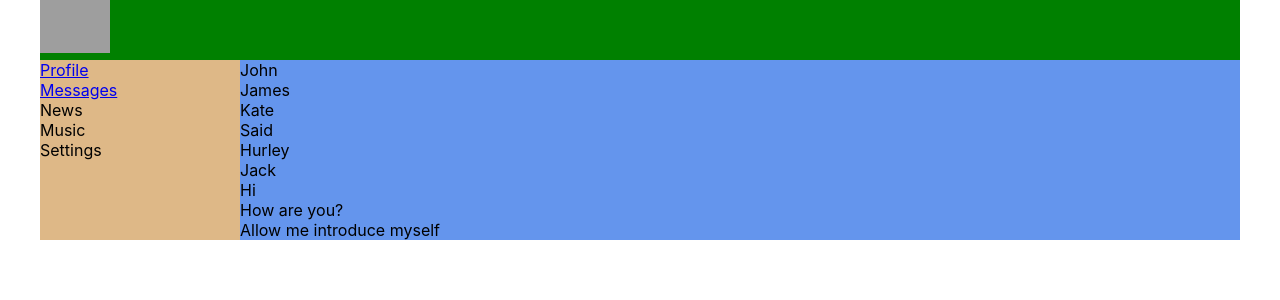
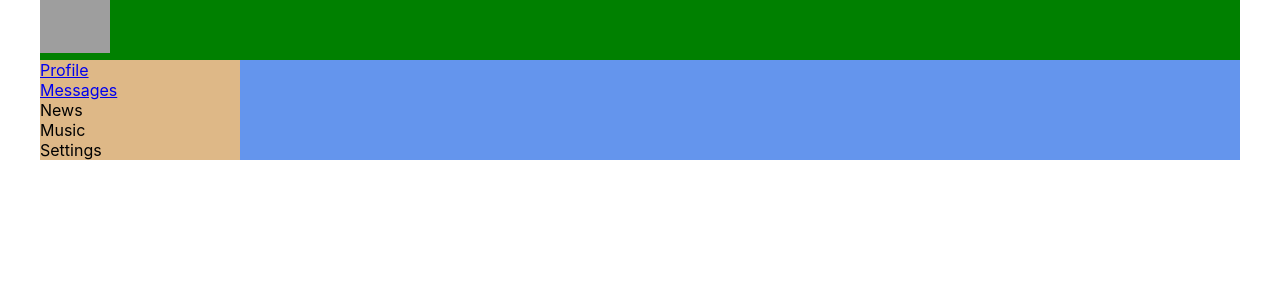
Before and after one commit to Deks47/reactapp1, a React (Create React App) app in the folder my-app/: page / in a window 1280 px wide. Shown: the top 300 px of the page. Built offline with nearby package versions, Linux system fonts and the light colour scheme; grey boxes are pictures that could not be loaded.

Commit message:
Update App.js

```diff
--- a/my-app/src/App.js
+++ b/my-app/src/App.js
@@ -4,22 +4,26 @@ import Header from './components/Header/Header';
 import Navbar from './components/Navbar/Navbar';
 import Profile from './components/Profile/Profile';
 import Dialogs from "./components/Dialogs/Dialogs";
+import {BrowserRouter, Route} from "react-router-dom";
 
 
 const App = (props) => {
 
     return (
-        <div className='app-wrapper'>
-            <Header/>
-            <Navbar/>
+        <BrowserRouter>
+            <div className='app-wrapper'>
+                <Header/>
+                <Navbar/>
 
-            <div class='app-wrapper-content'>
-                <Dialogs />
-                {/*<Profile />*/}
+                <div className='app-wrapper-content'>
+                    <Route path='/dialogs' component={Dialogs}/>
+                    <Route path='/profile' component={Profile}/>
+
+
+                </div>
             </div>
 
-
-        </div>);
+        </BrowserRouter>)
 
 }
 
```
